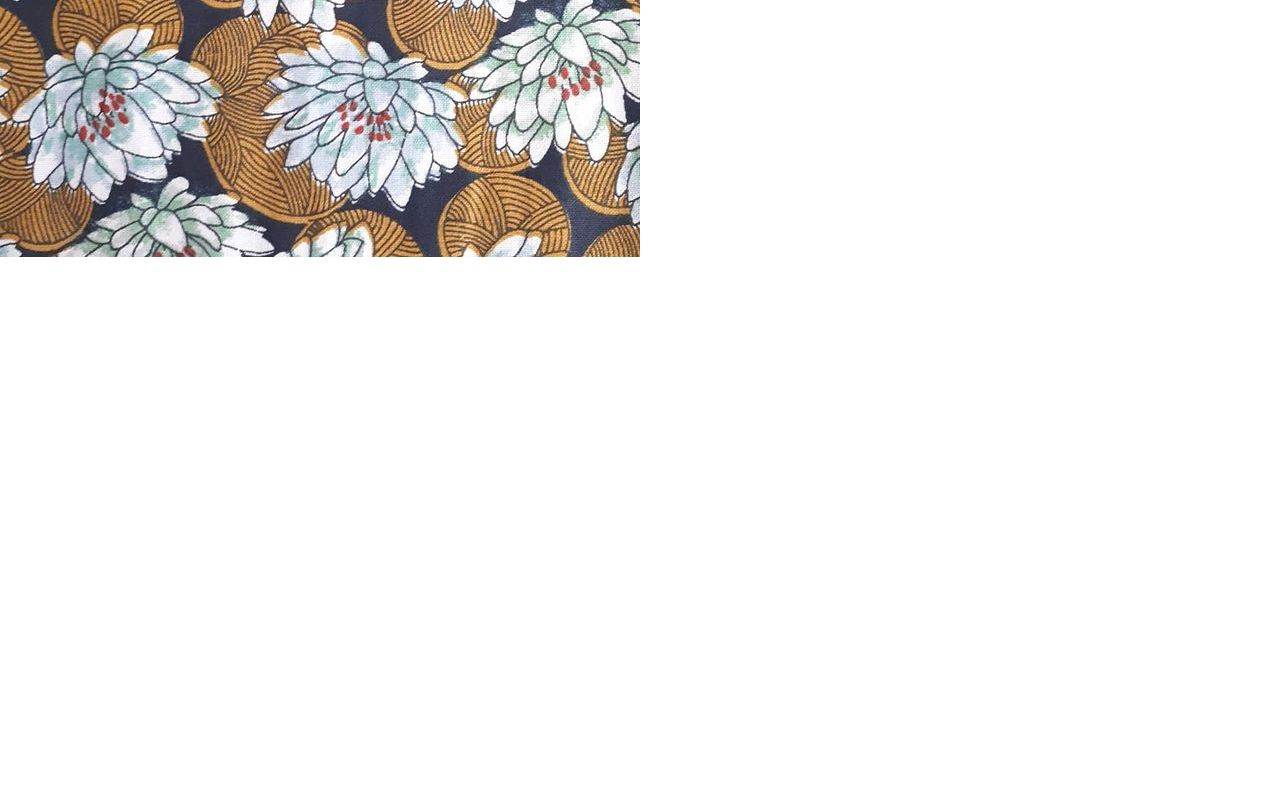
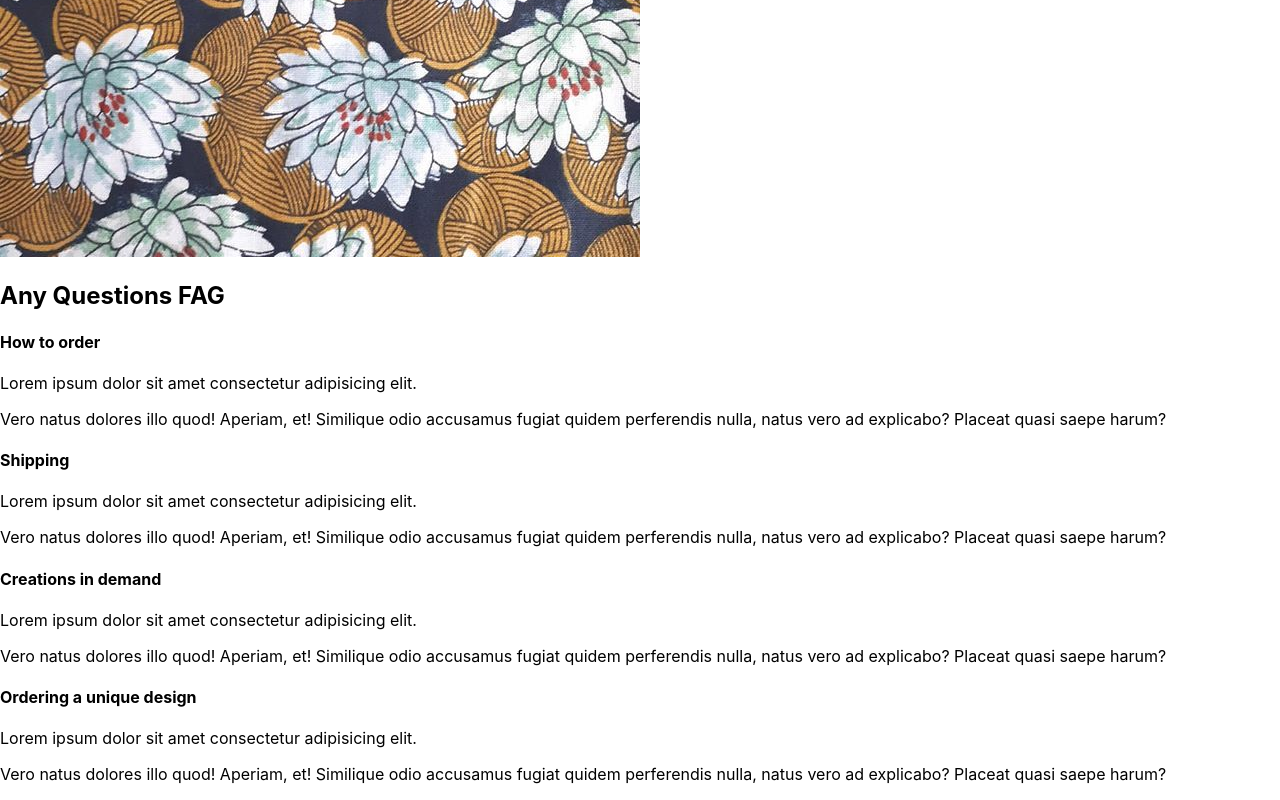
Before and after one commit to tach21/VoyagePorfolio, a React (Create React App) app: page / in a window 1280 px wide. Shown: the part 1869-2669 px from the top of the page. Before the commit the page ends 2130 px from the top, so only its background shows below. Built offline with nearby package versions, Linux system fonts and the light colour scheme.

Commit message:
creaction of faq section

```diff
--- /dev/null
+++ b/src/components/FaqSection.jsx
@@ -0,0 +1,57 @@
+import React from "react";
+
+const FaqSection = () => {
+  return (
+    <div className="faq">
+      <h2>
+        Any Questions <span>FAG</span>
+      </h2>
+      <div className="question">
+        <h4>How to order</h4>
+        <div className="answer">
+          <p>Lorem ipsum dolor sit amet consectetur adipisicing elit. </p>
+          <p>
+            Vero natus dolores illo quod! Aperiam, et! Similique odio accusamus
+            fugiat quidem perferendis nulla, natus vero ad explicabo? Placeat
+            quasi saepe harum?
+          </p>
+        </div>
+      </div>
+      <div className="question">
+        <h4>Shipping</h4>
+        <div className="answer">
+          <p>Lorem ipsum dolor sit amet consectetur adipisicing elit. </p>
+          <p>
+            Vero natus dolores illo quod! Aperiam, et! Similique odio accusamus
+            fugiat quidem perferendis nulla, natus vero ad explicabo? Placeat
+            quasi saepe harum?
+          </p>
+        </div>
+      </div>
+      <div className="question">
+        <h4>Creations in demand</h4>
+        <div className="answer">
+          <p>Lorem ipsum dolor sit amet consectetur adipisicing elit. </p>
+          <p>
+            Vero natus dolores illo quod! Aperiam, et! Similique odio accusamus
+            fugiat quidem perferendis nulla, natus vero ad explicabo? Placeat
+            quasi saepe harum?
+          </p>
+        </div>
+      </div>
+      <div className="question">
+        <h4>Ordering a unique design</h4>
+        <div className="answer">
+          <p>Lorem ipsum dolor sit amet consectetur adipisicing elit. </p>
+          <p>
+            Vero natus dolores illo quod! Aperiam, et! Similique odio accusamus
+            fugiat quidem perferendis nulla, natus vero ad explicabo? Placeat
+            quasi saepe harum?
+          </p>
+        </div>
+      </div>
+    </div>
+  );
+};
+
+export default FaqSection;
--- a/src/pages/BioPage.jsx
+++ b/src/pages/BioPage.jsx
@@ -1,12 +1,14 @@
 import React from "react";
 import Bio from "../components/Bio";
 import ServicesSection from "../components/ServicesSection";
+import FaqSection from "../components/FaqSection";
 
 const BioPage = () => {
   return (
     <>
       <Bio />
       <ServicesSection />
+      <FaqSection />
     </>
   );
 };
```
